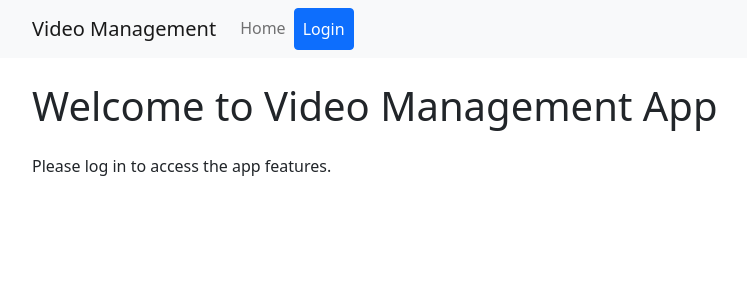
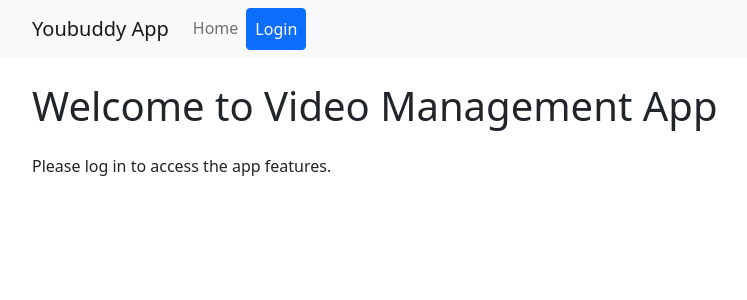
Before and after one commit to dryruffian/Youbuddy-project, a Flask app: page / in a window 1280 px wide. Shown: the top 300 px of the page, without its empty margins (50-797 px from the left). Run offline with Flask 3, Linux system fonts and the light colour scheme.

Commit message:
fixed names

```diff
--- a/templates/base.html
+++ b/templates/base.html
@@ -4,13 +4,13 @@
 <head>
     <meta charset="UTF-8">
     <meta name="viewport" content="width=device-width, initial-scale=1.0">
-    <title>{% block title %}Video Management App{% endblock %}</title>
+    <title>{% block title %}Youbuddy App{% endblock %}</title>
     <link href="https://cdn.jsdelivr.net/npm/bootstrap@5.1.3/dist/css/bootstrap.min.css" rel="stylesheet">
 </head>
 <body>
     <nav class="navbar navbar-expand-lg navbar-light bg-light">
         <div class="container">
-            <a class="navbar-brand" href="{{ url_for('main.index') }}">Video Management</a>
+            <a class="navbar-brand" href="{{ url_for('main.index') }}">Youbuddy App</a>
             <button class="navbar-toggler" type="button" data-bs-toggle="collapse" data-bs-target="#navbarNav" aria-controls="navbarNav" aria-expanded="false" aria-label="Toggle navigation">
                 <span class="navbar-toggler-icon"></span>
             </button>
```
